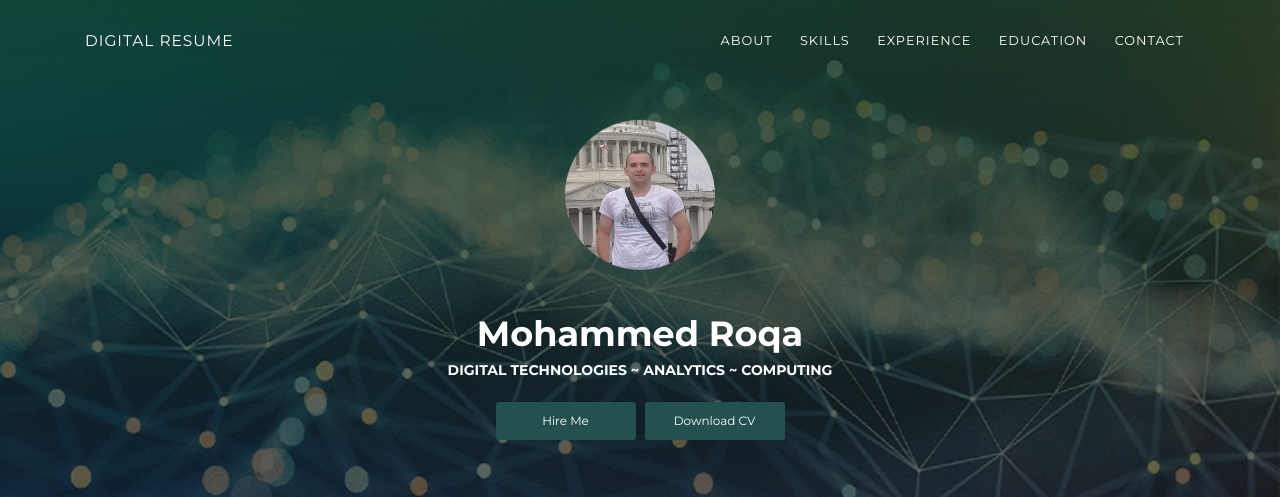
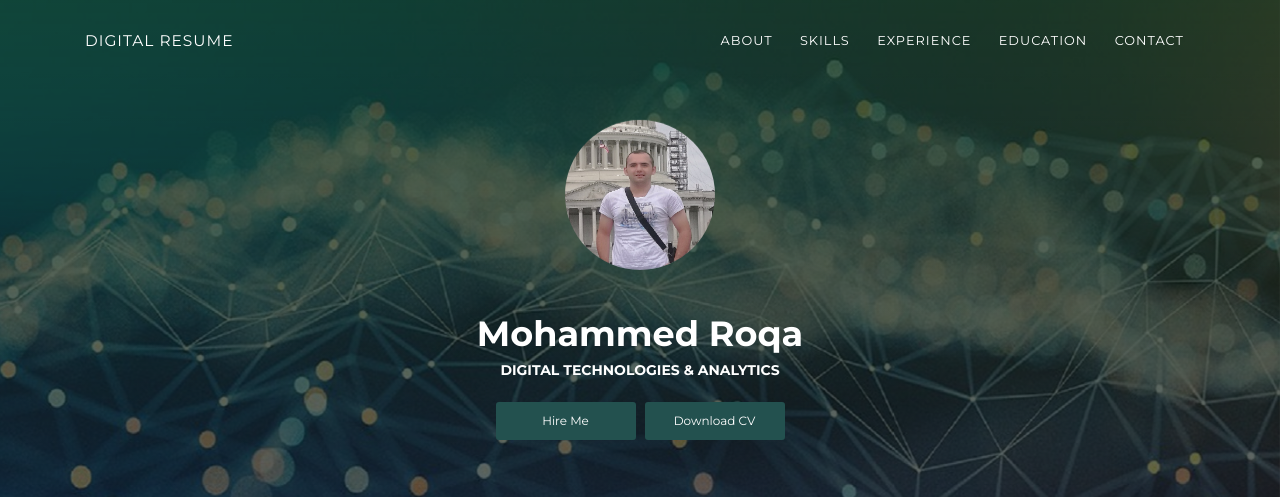
Before and after one commit to mroqa/mroqa.github.io, a plain HTML site: page index.html in a window 1280 px wide. Shown: the top 497 px of the page. Drawn offline with Linux system fonts and the light colour scheme.

Commit message:
Update
done

Signed-off-by: Mohammed Roqa <mohammed.roqa@hotmail.com>

```diff
--- a/index.html
+++ b/index.html
@@ -53,7 +53,7 @@
         <div class="content-center">
           <div class="cc-profile-image"><a href="#"><img src="images/MohammedRoqa.jpg" alt="Image"/></a></div>
           <div class="h2 title">Mohammed Roqa</div>
-          <p class="category text-white">Digital Technologies ~ Analytics ~ Computing</p><a class="btn btn-primary smooth-scroll mr-2" href="#contact" data-aos="zoom-in" data-aos-anchor="data-aos-anchor">Hire Me</a><a class="btn btn-primary" href="files/cv.pdf" data-aos="zoom-in" data-aos-anchor="data-aos-anchor" target="_blank" >Download CV</a>
+          <p class="category text-white">Digital Technologies & Analytics</p><a class="btn btn-primary smooth-scroll mr-2" href="#contact" data-aos="zoom-in" data-aos-anchor="data-aos-anchor">Hire Me</a><a class="btn btn-primary" href="files/cv.pdf" data-aos="zoom-in" data-aos-anchor="data-aos-anchor" target="_blank" >Download CV</a>
         </div>
       </div>
       <div class="section">
```
